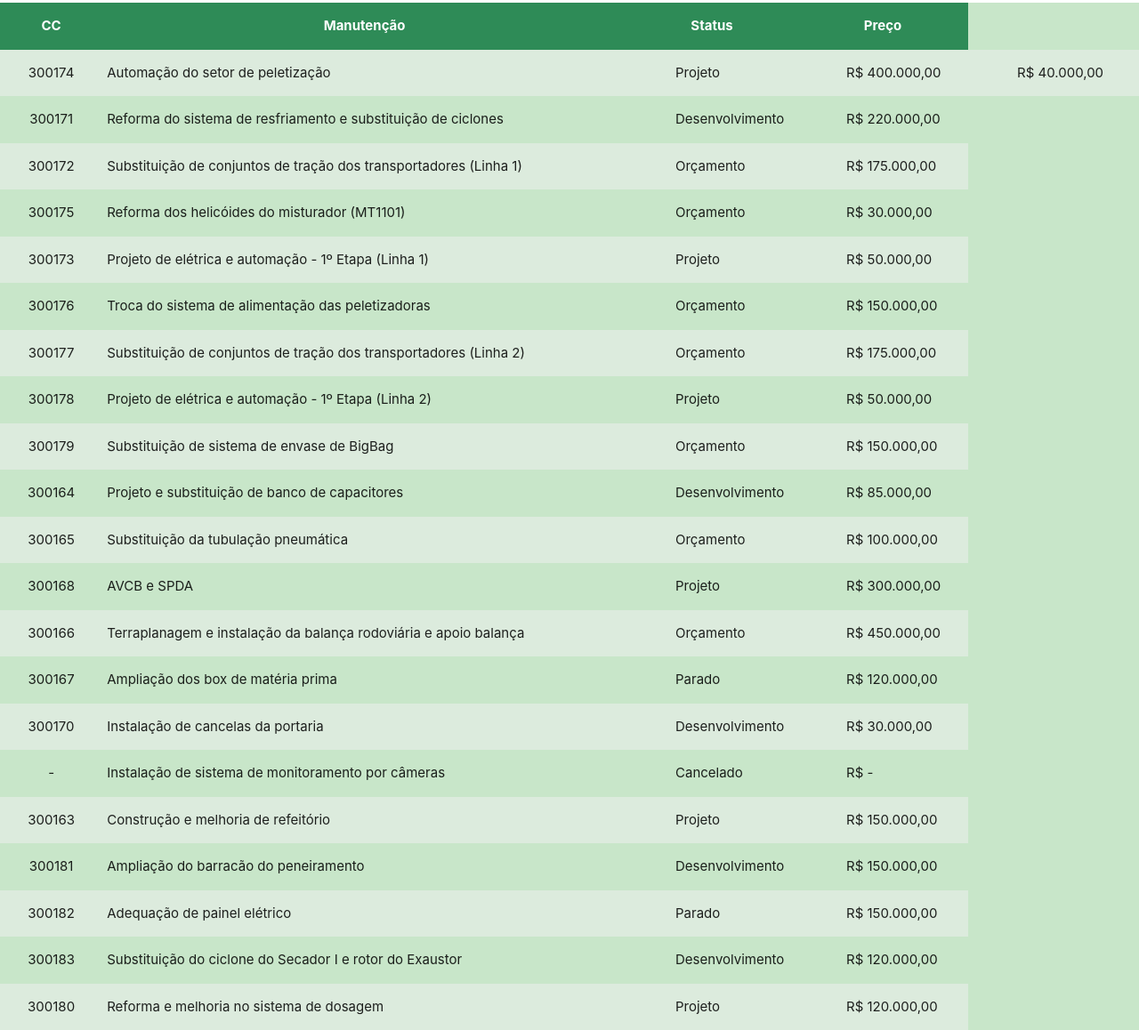
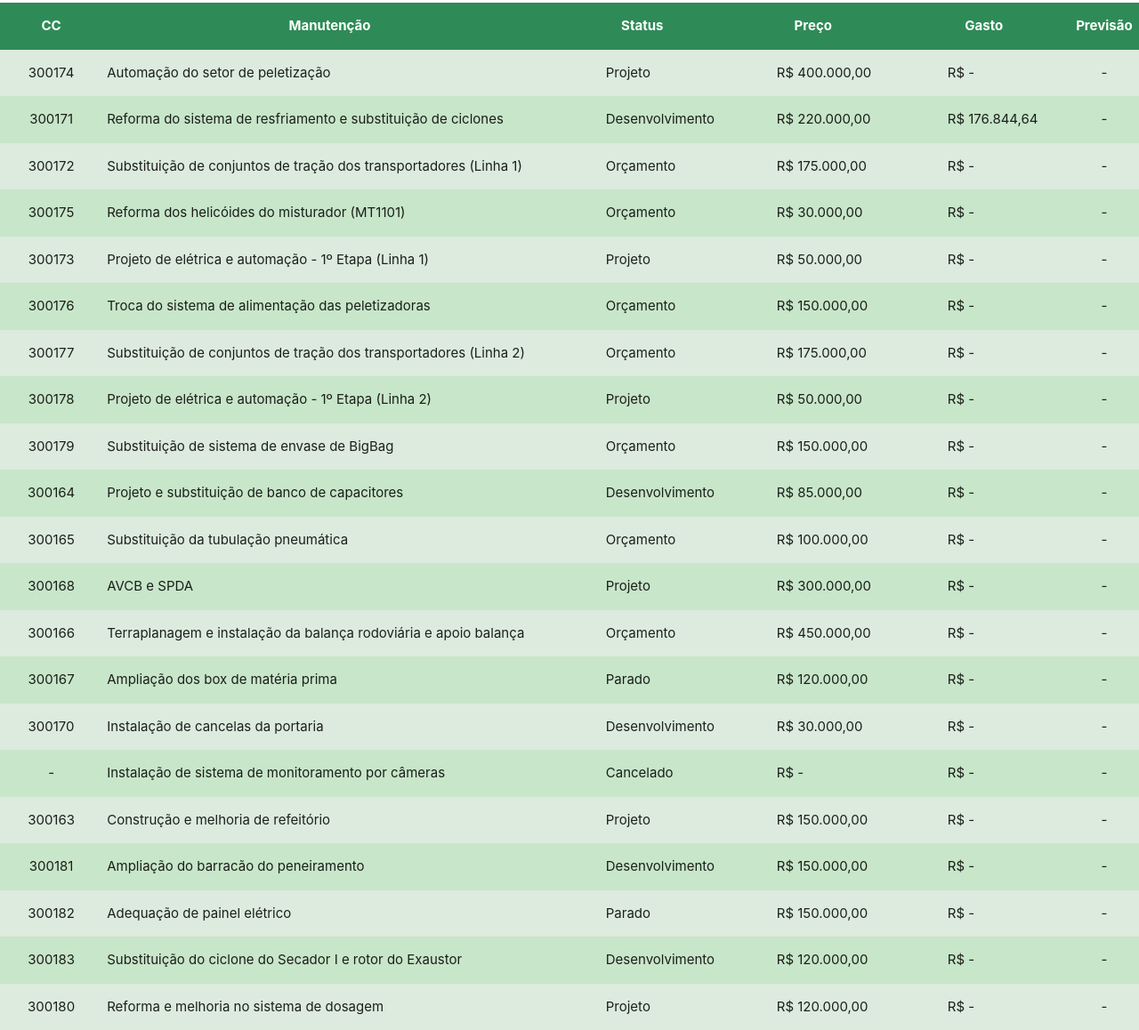
Before and after one commit to saojonas/invest, a plain HTML site: page index.html in a window 1280 px wide. Shown: the part 51-1209 px from the top of the page at 89% size. Drawn offline with nearby package versions, Linux system fonts and the light colour scheme.

Commit message:
Update index.html

```diff
--- a/index.html
+++ b/index.html
@@ -48,6 +48,11 @@
 			padding-left: 55px;
 			text-align: start !important;
 		}
+		.previsao {
+			width: 15%;
+			padding-left: 55px;
+			text-align: start !important;
+		}
 	</style>
 	<link rel="stylesheet" href="https://cdnjs.cloudflare.com/ajax/libs/materialize/0.98.0/css/materialize.min.css">
 </head>
@@ -61,6 +66,8 @@
 				<th>Manutenção</th>
 				<th>Status</th>
 				<th>Preço</th>
+				<th>Gasto</th>
+				<th>Previsão</th>
 			</tr>
 		</thead>
 		<tbody>
@@ -69,127 +76,168 @@
 				<td class="manutencao">Automação do setor de peletização</td>
 				<td class="status">Projeto</td>
 				<td class="preco">R$ 400.000,00 </td>
-				<td class="gasto">R$ 40.000,00 </td>
+				<td class="gasto">R$ - </td>
+				<td class="previsão"> - </td>
 			</tr>
 			<tr>
 				<td class="cod">300171</td>
 				<td class="manutencao">Reforma do sistema de resfriamento e substituição de ciclones</td>
 				<td class="status">Desenvolvimento</td>
 				<td class="preco"> R$ 220.000,00 </td>
+				<td class="gasto">R$ 176.844,64 </td>
+				<td class="previsão"> - </td>
 			</tr>
 			<tr>
 				<td class="cod">300172</td>
 				<td class="manutencao">Substituição de conjuntos de tração dos transportadores (Linha 1)</td>
 				<td class="status">Orçamento</td>
 				<td class="preco"> R$ 175.000,00 </td>
+				<td class="gasto">R$ - </td>
+				<td class="previsão"> - </td>
 			</tr>
 			<tr>
 				<td class="cod">300175</td>
 				<td class="manutencao">Reforma dos helicóides do misturador (MT1101)</td>
 				<td class="status">Orçamento</td>
 				<td class="preco"> R$ 30.000,00 </td>
+				<td class="gasto">R$ - </td>
+				<td class="previsão"> - </td>
 			</tr>
 			<tr>
 				<td class="cod">300173</td>
 				<td class="manutencao">Projeto de elétrica e automação - 1º Etapa (Linha 1)</td>
 				<td class="status">Projeto</td>
 				<td class="preco"> R$ 50.000,00 </td>
+				<td class="gasto">R$ - </td>
+				<td class="previsão"> - </td>
 			</tr>
 			<tr>
 				<td class="cod">300176</td>
 				<td class="manutencao">Troca do sistema de alimentação das peletizadoras</td>
 				<td class="status">Orçamento</td>
 				<td class="preco"> R$ 150.000,00 </td>
+				<td class="gasto">R$ - </td>
+				<td class="previsão"> - </td>
 			</tr>
 			<tr>
 				<td class="cod">300177</td>
 				<td class="manutencao">Substituição de conjuntos de tração dos transportadores (Linha 2)</td>
 				<td class="status">Orçamento</td>
 				<td class="preco"> R$ 175.000,00 </td>
+				<td class="gasto">R$ - </td>
+				<td class="previsão"> - </td>
 			</tr>
 			<tr>
 				<td class="cod">300178</td>
 				<td class="manutencao">Projeto de elétrica e automação - 1º Etapa (Linha 2)</td>
 				<td class="status">Projeto</td>
 				<td class="preco"> R$ 50.000,00 </td>
+				<td class="gasto">R$ - </td>
+				<td class="previsão"> - </td>
 			</tr>
 			<tr>
 				<td class="cod">300179</td>
 				<td class="manutencao">Substituição de sistema de envase de BigBag</td>
 				<td class="status">Orçamento</td>
 				<td class="preco"> R$ 150.000,00 </td>
+				<td class="gasto">R$ - </td>
+				<td class="previsão"> - </td>
 			</tr>
 			<tr>
 				<td class="cod">300164</td>
 				<td class="manutencao">Projeto e substituição de banco de capacitores</td>
 				<td class="status">Desenvolvimento</td>
 				<td class="preco"> R$ 85.000,00 </td>
+				<td class="gasto">R$ - </td>
+				<td class="previsão"> - </td>
 			</tr>
 			<tr>
 				<td class="cod">300165</td>
 				<td class="manutencao">Substituição da tubulação pneumática</td>
 				<td class="status">Orçamento</td>
 				<td class="preco"> R$ 100.000,00 </td>
+				<td class="gasto">R$ - </td>
+				<td class="previsão"> - </td>
 			</tr>
 			<tr>
 				<td class="cod">300168</td>
 				<td class="manutencao">AVCB e SPDA</td>
 				<td class="status">Projeto</td>
 				<td class="preco"> R$ 300.000,00 </td>
+				<td class="gasto">R$ - </td>
+				<td class="previsão"> - </td>
 			</tr>
 			<tr>
 				<td class="cod">300166</td>
 				<td class="manutencao">Terraplanagem e instalação da balança rodoviária e apoio balança</td>
 				<td class="status">Orçamento</td>
 				<td class="preco"> R$ 450.000,00 </td>
+				<td class="gasto">R$ - </td>
+				<td class="previsão"> - </td>
 			</tr>
 			<tr>
 				<td class="cod">300167</td>
 				<td class="manutencao">Ampliação dos box de matéria prima</td>
 				<td class="status">Parado</td>
 				<td class="preco"> R$ 120.000,00 </td>
+				<td class="gasto">R$ - </td>
+				<td class="previsão"> - </td>
 			</tr>
 			<tr>
 				<td class="cod">300170</td>
 				<td class="manutencao">Instalação de cancelas da portaria</td>
 				<td class="status">Desenvolvimento</td>
 				<td class="preco"> R$ 30.000,00 </td>
+				<td class="gasto">R$ - </td>
+				<td class="previsão"> - </td>
 			</tr>
 			<tr>
 				<td class="cod">-</td>
 				<td class="manutencao">Instalação de sistema de monitoramento por câmeras</td>
 				<td class="status">Cancelado</td>
-				<td class="preco"> R$ -
+				<td class="preco"> R$ - </td>
+				<td class="gasto">R$ - </td>
+				<td class="previsão"> - </td>
 			</tr>
 			<tr>
 				<td class="cod">300163</td>
 				<td class="manutencao">Construção e melhoria de refeitório</td>
 				<td class="status">Projeto</td>
 				<td class="preco"> R$ 150.000,00 </td>
+				<td class="gasto">R$ - </td>
+				<td class="previsão"> - </td>
 			</tr>
 			<tr>
 				<td class="cod">300181</td>
 				<td class="manutencao">Ampliação do barracão do peneiramento</td>
 				<td class="status">Desenvolvimento</td>
 				<td class="preco"> R$ 150.000,00 </td>
+				<td class="gasto">R$ - </td>
+				<td class="previsão"> - </td>
 			</tr>
 			<tr>
 				<td class="cod">300182</td>
 				<td class="manutencao">Adequação de painel elétrico</td>
 				<td class="status">Parado</td>
 				<td class="preco"> R$ 150.000,00 </td>
+				<td class="gasto">R$ - </td>
+				<td class="previsão"> - </td>
 			</tr>
 			<tr>
 				<td class="cod">300183</td>
 				<td class="manutencao">Substituição do ciclone do Secador I e rotor do Exaustor</td>
 				<td class="status">Desenvolvimento</td>
 				<td class="preco"> R$ 120.000,00 </td>
+				<td class="gasto">R$ - </td>
+				<td class="previsão"> - </td>
 			</tr>
 			<tr>
 				<td class="cod">300180</td>
 				<td class="manutencao">Reforma e melhoria no sistema de dosagem</td>
 				<td class="status">Projeto</td>
 				<td class="preco"> R$ 120.000,00</td>
+				<td class="gasto">R$ - </td>
+				<td class="previsão"> - </td>
 			</tr>
 		</tbody>
 	</table>
```
